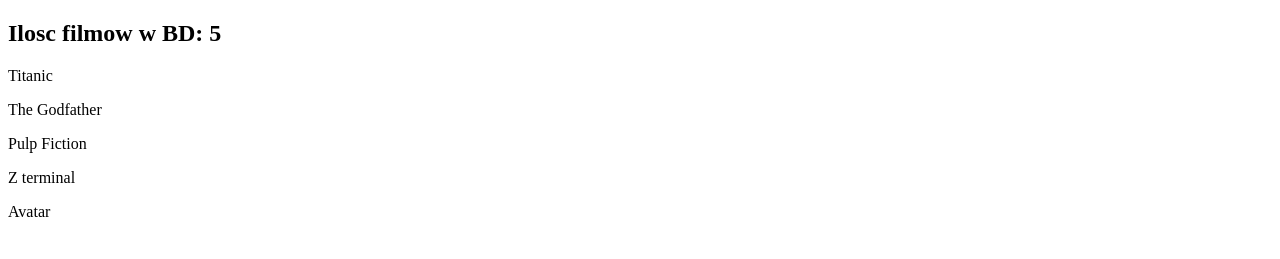
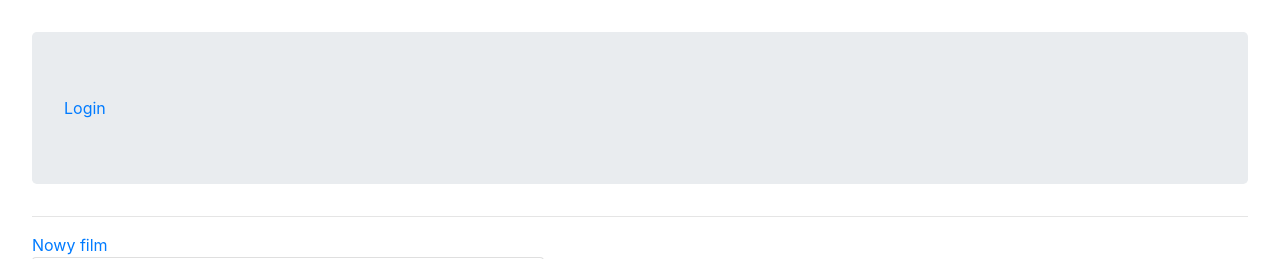
Before and after one commit to AdziuG/django-kurs, a Django app: page /filmy/wszystkie/ in a window 1280 px wide. Shown: the top 259 px of the page. Before the commit the page ends 217 px from the top, so only its background shows below. Run offline with Django 3.2, Linux system fonts and the light colour scheme; data comes from the database, SQL or seed files in the repository; both versions use the stored data as it was after the commit; some libraries are stand-ins or nearby versions.

Commit message:
Pierwszy

```diff
--- a/filmy/urls.py
+++ b/filmy/urls.py
@@ -15,8 +15,20 @@
 """
 from django.contrib import admin
 from django.urls import path, include
+from django.conf import settings
+from django.conf.urls.static import static
+from django.contrib.auth import views as auth_views
+from rest_framework import routers
+from filmyweb.views import UserView, FilmView
+
+router = routers.DefaultRouter()
+router.register(r'users', UserView)
+router.register(r'filmy', FilmView)
 
 urlpatterns = [
     path('admin/', admin.site.urls),
-    path('filmy/', include('filmyweb.urls'))
-]
+    path('filmy/', include('filmyweb.urls')),
+    path('login/', auth_views.LoginView.as_view(), name='login'),
+    path('logout/', auth_views.LogoutView.as_view(), name='logout'),
+    path('', include(router.urls)),
+] + static(settings.MEDIA_URL, document_root=settings.MEDIA_ROOT)
--- a/filmyweb/admin.py
+++ b/filmyweb/admin.py
@@ -1,5 +1,5 @@
 from django.contrib import admin
-from .models import Film
+from .models import Film, DodatkoweInfo, Ocena, Aktor
 
 
 #admin.site.register(Film)
@@ -11,3 +11,7 @@
     list_display = ['tytul', 'imbd_rating', 'rok']
     list_filter = ('imbd_rating', 'rok')
     search_fields = ['tytul', 'opis']
+
+admin.site.register(DodatkoweInfo)
+admin.site.register(Ocena)
+admin.site.register(Aktor)
--- a/filmyweb/models.py
+++ b/filmyweb/models.py
@@ -1,4 +1,16 @@
 from django.db import models
+
+class DodatkoweInfo(models.Model):
+    GATUNEK = {
+        (0, 'Inne'),
+        (1, 'Horror'),
+        (2, 'Komedia'),
+        (3, 'Sci-fi'),
+        (4, 'Drama'),
+    }
+    czas_trwania = models.PositiveSmallIntegerField(default=0)
+    gatunek = models.PositiveSmallIntegerField(default=0, choices=GATUNEK)
+
 
 class Film(models.Model):
     tytul = models.CharField(max_length=64, blank=False, unique=True)
@@ -8,6 +20,7 @@
     imbd_rating = models.DecimalField(max_digits=4, decimal_places=2,
                                       null=True, blank=True)
     plakat = models.ImageField(upload_to='plakaty', null=True, blank=True)
+    dodatkowe = models.OneToOneField(DodatkoweInfo, on_delete=models.CASCADE, null=True, blank=True)
 
 
     def __str__(self):
@@ -15,3 +28,13 @@
 
     def tytul_z_rokiem(self):
         return '{} ({})'.format(self.tytul, self.rok)
+
+class Ocena(models.Model):
+    recenzja = models.TextField(default="", blank=True)
+    gwiazdki = models.PositiveSmallIntegerField(default=5)
+    film = models.ForeignKey(Film, on_delete=models.CASCADE)
+
+class Aktor(models.Model):
+    imie = models.CharField(max_length=32)
+    nazwisko = models.CharField(max_length=32)
+    filmy = models.ManyToManyField(Film)
--- a/filmyweb/static/nowy.css
+++ b/filmyweb/static/nowy.css
@@ -1,3 +1,8 @@
-h2 {
-    color: green;
+body {
+    padding: 2rem;
 }
+
+.film-plakat {
+    width: 150px;
+    float: left;
+}
--- a/filmyweb/urls.py
+++ b/filmyweb/urls.py
@@ -1,6 +1,10 @@
 from django.urls import path
-from filmyweb.views import wszystkie_filmy
+from filmyweb.views import wszystkie_filmy, nowy_film, edytuj_film, usun_film
+from django.contrib.staticfiles.urls import staticfiles_urlpatterns
 
 urlpatterns = [
-    path('wszystkie/', wszystkie_filmy)
+    path('wszystkie/', wszystkie_filmy, name="wszystkie_filmy"),
+    path('nowy/', nowy_film, name='nowy_film'),
+    path('edytuj/<int:id>/', edytuj_film, name='edytuj_film'),
+    path('usun/<int:id>/', usun_film, name="usun_film")
 ]
--- a/filmyweb/views.py
+++ b/filmyweb/views.py
@@ -1,7 +1,59 @@
-from django.shortcuts import render
+from django.shortcuts import render, get_object_or_404, redirect
 from django.http import HttpResponse
 from .models import Film
+from .forms import FilmForm, DodatkoweInfoForm
+from django.contrib.auth.decorators import login_required
+from rest_framework import viewsets
+from django.contrib.auth.models import User
+from .serializers import UserSerializer, FilmSerializer
+
+class UserView(viewsets.ModelViewSet):
+    queryset = User.objects.all()
+    serializer_class = UserSerializer
+
+class FilmView(viewsets.ModelViewSet):
+    queryset = Film.objects.all()
+    serializer_class = FilmSerializer
+
 
 def wszystkie_filmy(request):
     wszystkie = Film.objects.all()
     return render(request, 'filmy.html', {'films': wszystkie})
+
+@login_required
+def nowy_film(request):
+    form_film = FilmForm(request.POST or None, request.FILES or None)
+    form_dodatkowe = FilmForm(request.POST or None, request.FILES or None)
+
+    if all((form_film.is_valid(), form_dodatkowe.is_valid())):
+        film = form_film.save(commit=False)
+        dodatkowe = form_dodatkowe.save()
+        film.dodatkowe = dodatkowe
+        film.save()
+
+        return redirect(wszystkie_filmy)
+
+    return render(request, 'film_form.html', {'form': form_film, 'form_dodatkowe': form_dodatkowe, 'nowy': True})
+
+@login_required
+def edytuj_film(request, id):
+    film = get_object_or_404(Film, pk=id)
+    form = FilmForm(request.POST or None, request.FILES or None, instance=film)
+
+    if form.is_valid():
+        form.save()
+        return redirect(wszystkie_filmy)
+
+    return render(request, 'film_form.html', {'form': form, 'nowy': False})
+
+@login_required
+def usun_film(request, id):
+    film = get_object_or_404(Film, pk=id)
+    form = FilmForm(request.POST or None, request.FILES or None, instance=film)
+
+    if request.method == 'POST':
+        film.delete()
+        return redirect(wszystkie_filmy)
+
+
+    return render(request, 'potwierdz.html', {'film': film})
--- a/moje_static/moj.css
+++ b/moje_static/moj.css
@@ -1,3 +1,3 @@
-<h2> {
-    colour: red;
+h2 {
+    color: green;
 }
--- a/templates/filmy.html
+++ b/templates/filmy.html
@@ -1,24 +1,36 @@
-{% load static %}
-<!doctype html>
-<html lang="en">
-<head>
-    <meta charset="UTF-8">
-    <meta name="viewport"
-          content="width=device-width, user-scalable=no, initial-scale=1.0, maximum-scale=1.0, minimum-scale=1.0">
-    <meta http-equiv="X-UA-Compatible" content="ie=edge">
-    <title>Document</title>
+{% extends 'glowny.html' %}
 
-    <link rel="stylesheet" type="text/plain" href="{% static 'moj.css' %}">
-</head>
-<body>
-    {% if films|length == 0 %}
-        <h2>Brak filmów</h2>
+{% block tytul %} Lista filmów {% endblock %}
+
+{% block strona %}
+    <div class="jumbotron">
+        {% if user.is_authenticated %}
+      <h1 class="display-4">Witaj {{ user.username }}</h1>
+        <a href="{% url 'logout' %}">Logout</a>
     {% else %}
-        <h2>Ilosc filmow w BD: {{ films|length }}</h2>
+        <a href="{% url 'login' %}">Login</a>
+    {% endif %}
+    </div>
 
-        {% for film in films %}
-            <p>{{ film.tytul }}</p>
-        {% endfor %}
-    {% endif %}
-</body>
-</html>
+    <hr>
+
+    <a href="{% url 'nowy_film' %}">Nowy film</a>
+    {% for film in films %}
+        <div class="card" style="width: 32rem;">
+          <div class="card-body">
+              <img src="/media/{{film.plakat}}" class="film-plakat">
+              <div class="row">
+                  <div class="col-9">
+                      <h5 class="card-title">{{ film }}</h5>
+                  </div>
+                  <div class="col-3">
+                      <a href="{% url 'edytuj_film' film.id %}">Edytuj</a>
+                      <a href="{% url 'usun_film' film.id %}">Usuń</a>
+                  </div>
+                  </div>
+                  <div class="row">
+                      <p class="card-text">{{ film.opis }}</p>
+          </div>
+        </div>
+    {% endfor %}
+{% endblock %}
--- /dev/null
+++ b/templates/glowny.html
@@ -0,0 +1,16 @@
+{% load static %}
+<!doctype html>
+<html lang="en">
+<head>
+    <meta charset="UTF-8">
+    <meta name="viewport"
+          content="width=device-width, user-scalable=no, initial-scale=1.0, maximum-scale=1.0, minimum-scale=1.0">
+    <meta http-equiv="X-UA-Compatible" content="ie=edge">
+    <link rel="stylesheet" href="https://stackpath.bootstrapcdn.com/bootstrap/4.5.2/css/bootstrap.min.css" integrity="sha384-JcKb8q3iqJ61gNV9KGb8thSsNjpSL0n8PARn9HuZOnIxN0hoP+VmmDGMN5t9UJ0Z" crossorigin="anonymous">
+    <link rel="stylesheet" href="{% static 'nowy.css' %}">
+    <title>{% block tytul %} {% endblock %}</title>
+</head>
+<body>
+    {% block strona %} {% endblock %}
+</body>
+</html>
```
Also changed, not shown: filmy/settings.py (+7 -1 lines), filmyweb/forms.py (added, +12 -0 lines), filmyweb/serializers.py (added, +15 -0 lines), templates/film_form.html (added, +23 -0 lines), templates/potwierdz.html (added, +15 -0 lines), templates/registration/login.html (added, +18 -0 lines), db.sqlite3, filmyweb/migrations/0004_auto_20201104_1926.py (added), filmyweb/migrations/0005_auto_20201104_1937.py (added), filmyweb/migrations/0006_auto_20201104_1956.py (added), 1 other file.
